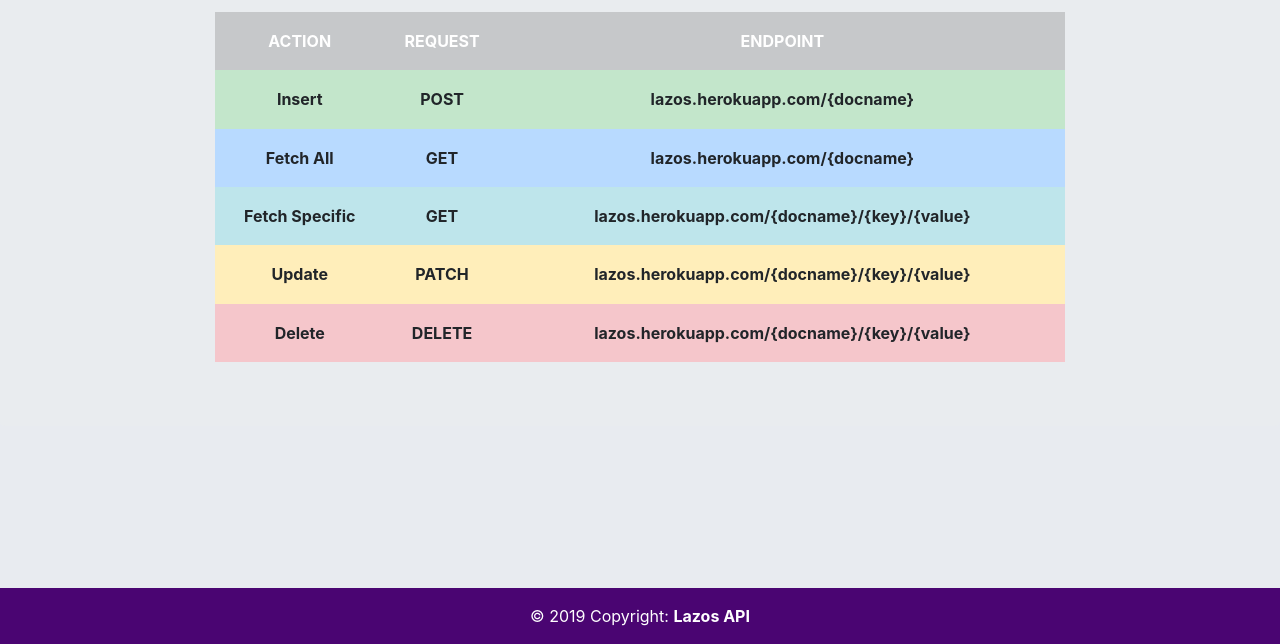
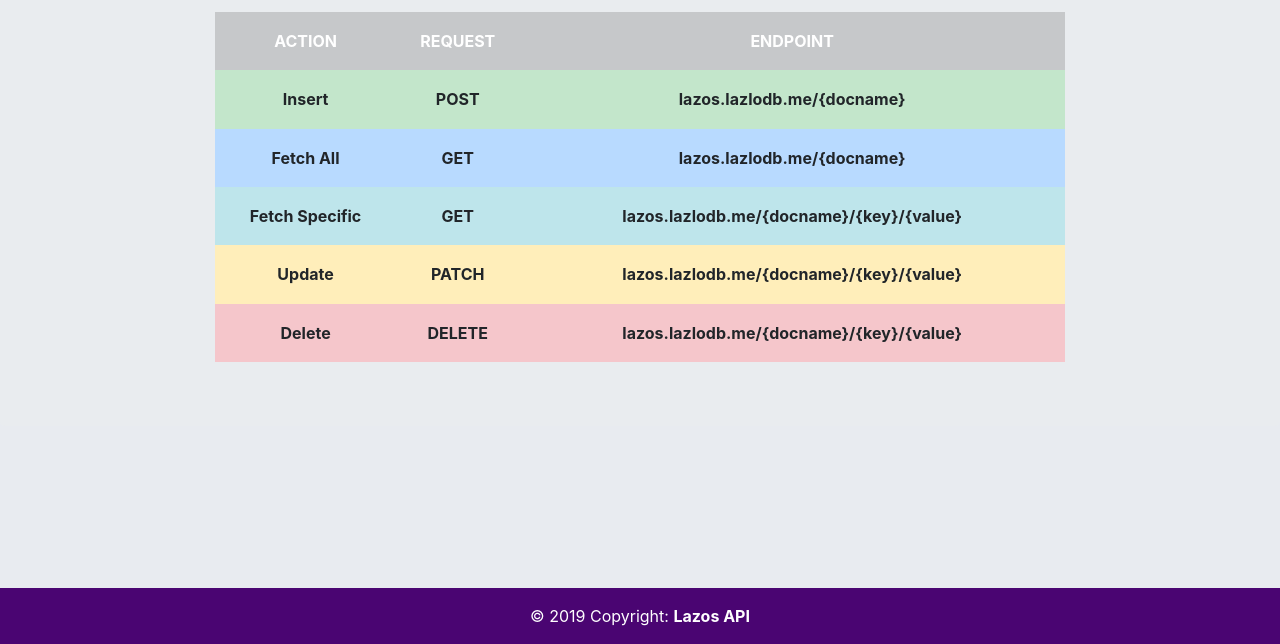
Before and after one commit to zaygozi/lazlo-on-server, a website: page public/index.html in a window 1280 px wide. Shown: the part 156-800 px from the top of the page. Drawn offline with nearby package versions, Linux system fonts and the light colour scheme.

Commit message:
Changes to UI

```diff
--- a/public/index.html
+++ b/public/index.html
@@ -39,27 +39,27 @@
                 <tr class="table-success">
                     <th>Insert</th>
                     <th>POST</th>
-                    <th>lazos.herokuapp.com/{docname}</th>
+                    <th>lazos.lazlodb.me/{docname}</th>
                 </tr>
                 <tr class="table-primary">
                     <th>Fetch All</th>
                     <th>GET</th>
-                    <th>lazos.herokuapp.com/{docname}</th>
+                    <th>lazos.lazlodb.me/{docname}</th>
                 </tr>
                 <tr class="table-info">
                     <th>Fetch Specific</th>
                     <th>GET</th>
-                    <th>lazos.herokuapp.com/{docname}/{key}/{value}</th>
+                    <th>lazos.lazlodb.me/{docname}/{key}/{value}</th>
                 </tr>
                 <tr class="table-warning">
                     <th>Update</th>
                     <th>PATCH</th>
-                    <th>lazos.herokuapp.com/{docname}/{key}/{value}</th>
+                    <th>lazos.lazlodb.me/{docname}/{key}/{value}</th>
                 </tr>
                 <tr class="table-danger">
                     <th>Delete</th>
                     <th>DELETE</th>
-                    <th>lazos.herokuapp.com/{docname}/{key}/{value}</th>
+                    <th>lazos.lazlodb.me/{docname}/{key}/{value}</th>
                 </tr>
             </table>
         </div>
```
